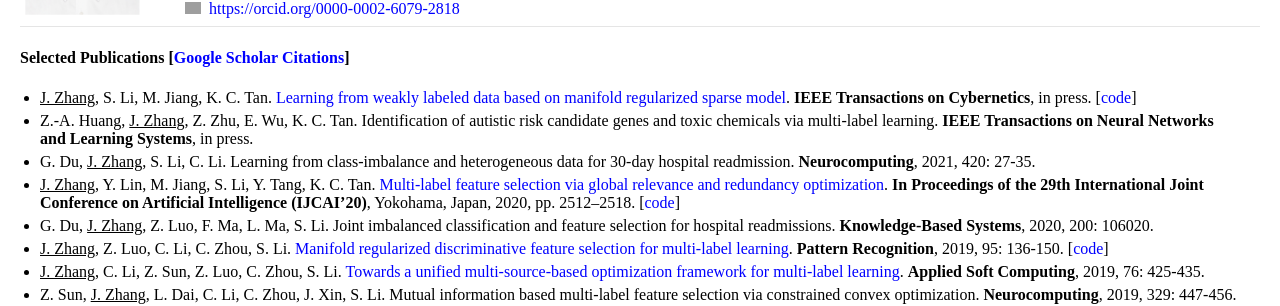
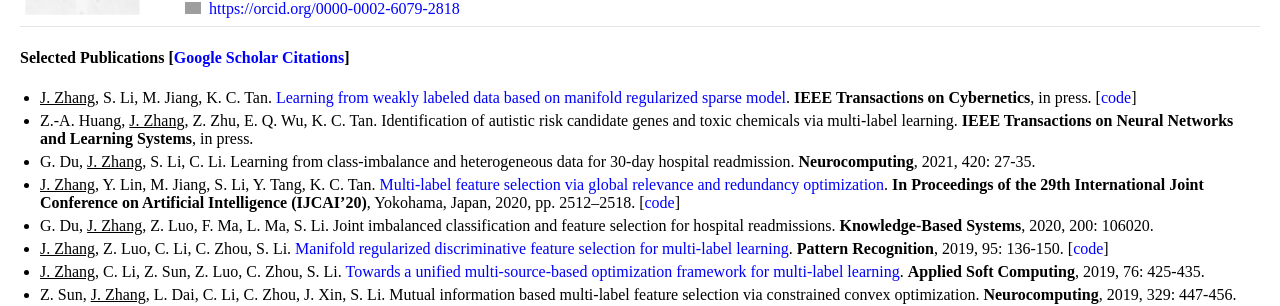
Before and after one commit to jiazhang-ml/jiazhang-ml.github.io, a Jekyll site: the page built from index.md, in a window 1280 px wide. Shown: the part 266-572 px from the top of the page. Built offline with Jekyll 4.4.1, drawn with Linux system fonts in a browser that asks for light colours; grey boxes are pictures that could not be loaded.

```diff
--- a/index.md
+++ b/index.md
@@ -15,7 +15,7 @@ I received the Ph.D. degree from the Artificial Intelligence Department, [Xiamen
 
 #### Selected Publications [[Google Scholar Citations](https://scholar.google.com/citations?user=yBaTk-gAAAAJ&hl=en)]
 * <u>J. Zhang</u>, S. Li, M. Jiang, K. C. Tan. [Learning from weakly labeled data based on manifold regularized sparse model](09185009.pdf). **IEEE Transactions on Cybernetics**, in press. [[code](MSWL-master.zip)]
-* Z.-A. Huang, <u>J. Zhang</u>, Z. Zhu, E. Wu, K. C. Tan. Identification of autistic risk candidate genes and toxic chemicals via multi-label learning. **IEEE Transactions on Neural Networks and Learning Systems**, in press.
+* Z.-A. Huang, <u>J. Zhang</u>, Z. Zhu, E. Q. Wu, K. C. Tan. Identification of autistic risk candidate genes and toxic chemicals via multi-label learning. **IEEE Transactions on Neural Networks and Learning Systems**, in press.
 * G. Du, <u>J. Zhang</u>, S. Li, C. Li. Learning from class-imbalance and heterogeneous data for 30-day hospital readmission. **Neurocomputing**, 2021, 420: 27-35.
 * <u>J. Zhang</u>, Y. Lin, M. Jiang, S. Li, Y. Tang, K. C. Tan. [Multi-label feature selection via global relevance and redundancy optimization](0348.pdf). **In Proceedings of the 29th International Joint Conference on Artificial Intelligence (IJCAI’20)**, Yokohama, Japan, 2020, pp. 2512–2518. [[code](GRRO-master.zip)]
 * G. Du, <u>J. Zhang</u>, Z. Luo, F. Ma, L. Ma, S. Li. Joint imbalanced classification and feature selection for hospital readmissions. **Knowledge-Based Systems**, 2020, 200: 106020.
```
